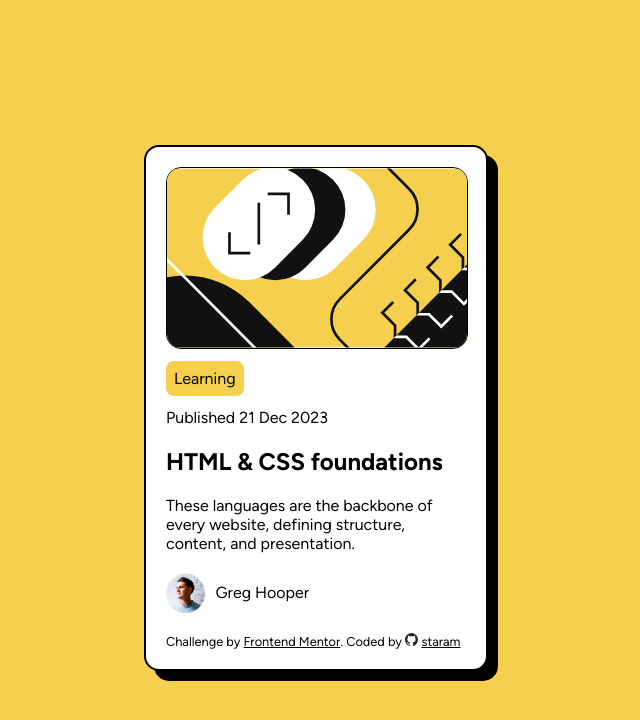
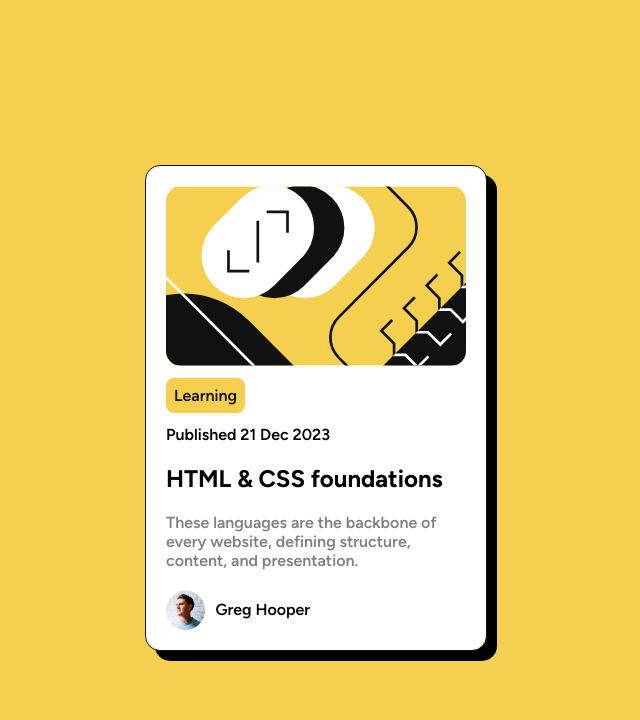
Before and after one commit to staram/blog-preview-card, a plain HTML site: page index.html in a window 1280 px wide. Shown: the whole page, without its empty margins (324-964 px from the left). Drawn offline with Linux system fonts and the light colour scheme.

Commit message:
grey text

```diff
--- a/index.html
+++ b/index.html
@@ -10,13 +10,8 @@
                 <div><span id="blogtag">Learning</span></div>
                 <div>Published 21 Dec 2023</div>
                 <div><h2>HTML & CSS foundations</h2></div>
-                <div>These languages are the backbone of every website, defining structure, content, and presentation.</div>
+                <div class="description">These languages are the backbone of every website, defining structure, content, and presentation.</div>
                 <div class="blogauthor"><img src="./images/image-avatar.webp"> Greg Hooper</div>
-
-
-                <div class="attribution">
-                  Challenge by <a href="https://www.frontendmentor.io?ref=challenge" target="_blank">Frontend Mentor</a>. Coded by <img src="./github-mark.svg" id="github-octocat"> <a href="https://github.com/staram">staram</a>
-                </div>
 
 
             </div>
--- a/style.css
+++ b/style.css
@@ -1,14 +1,14 @@
 @font-face {
   font-family: "Figtree";
   src: url("./fonts/Figtree-VariableFont_wght.ttf") format("truetype-variations");
-  font-weight: 1 999;
+  font-weight: 600 800;
 }
 
 html, body {
     box-sizing: border-box;
     height: 100%;
     padding: 10px;
-    background-color: #f5d04e;
+    background-color: hsl(47, 88%, 63%);
     font-family: "Figtree", "Tahoma", sans-serif;
     font-size: 16px;
   }
@@ -16,11 +16,11 @@ html, body {
 a:link,
 a:active,
 a:visited {
-  color: #000;
+  color: hsl(0, 0%, 7%);
 }
 
 a:hover {
-  background-color: #f5d04e;
+  background-color: hsl(47, 88%, 63%);
 }
 
 .container {
@@ -32,7 +32,7 @@ a:hover {
 
 .blogpreviewcard {
     background-color: #fff;
-    border: 2px solid #000;
+    border: 1px solid hsl(0, 0%, 7%);
     max-height: 600px;
     max-width: 300px;
     box-shadow: 10px 10px;
@@ -51,15 +51,18 @@ a:hover {
 
 #blogimage {
   max-width: 100%;
-  border: 1px solid black;
   border-radius: 15px;
 }
 
 #blogtag {
-  background: #f5d04e;
-  color: #000;
+  background: hsl(47, 88%, 63%);
+  color: hsl(0, 0%, 7%);
   padding: 8px;
   border-radius: 8px;
+}
+
+.description {
+  color: hsl(0, 0%, 50%);
 }
 
 .blogauthor {
@@ -71,12 +74,3 @@ a:hover {
   max-height: 40px;
   margin-right: 10px;
 }
-
-.attribution {
-  font-size: 0.8rem;
-  margin-top: 10px;
-}
-
-#github-octocat {
-  max-height: 0.8rem;
-}
```
Also changed, not shown: github-mark.svg (deleted), script.js (deleted), 1 other file.
